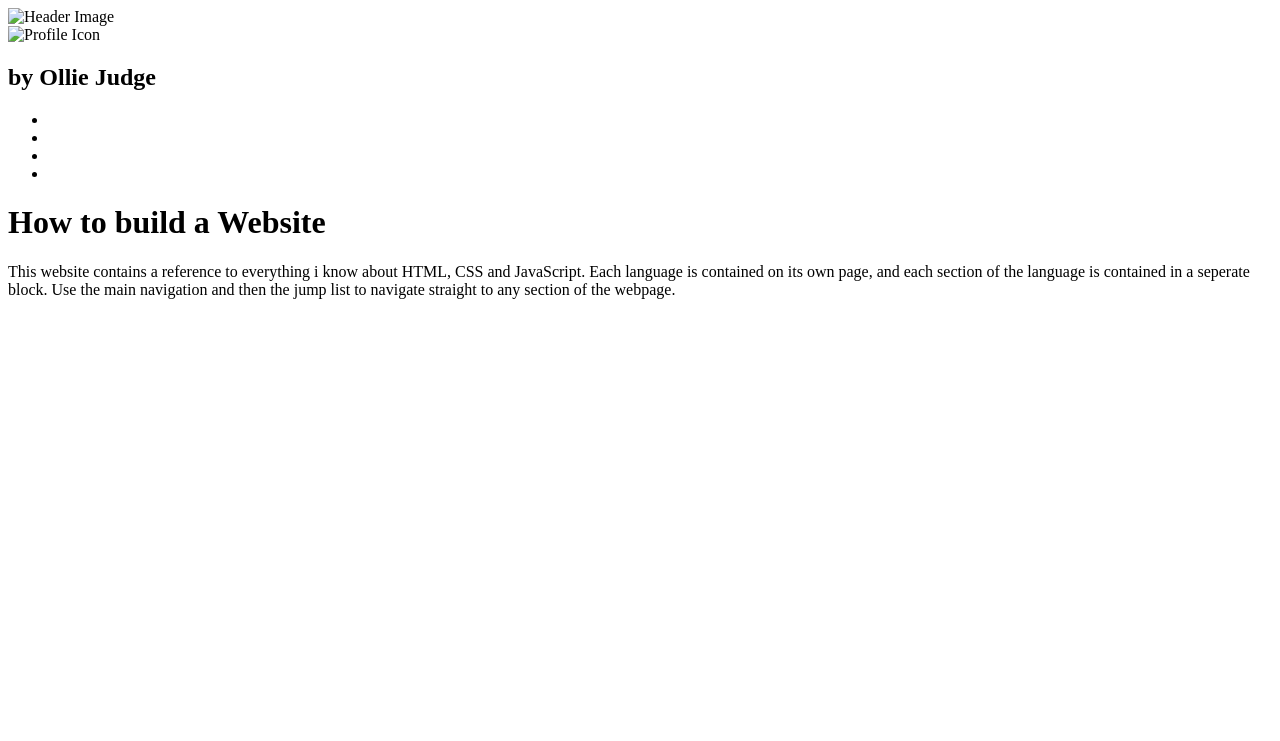
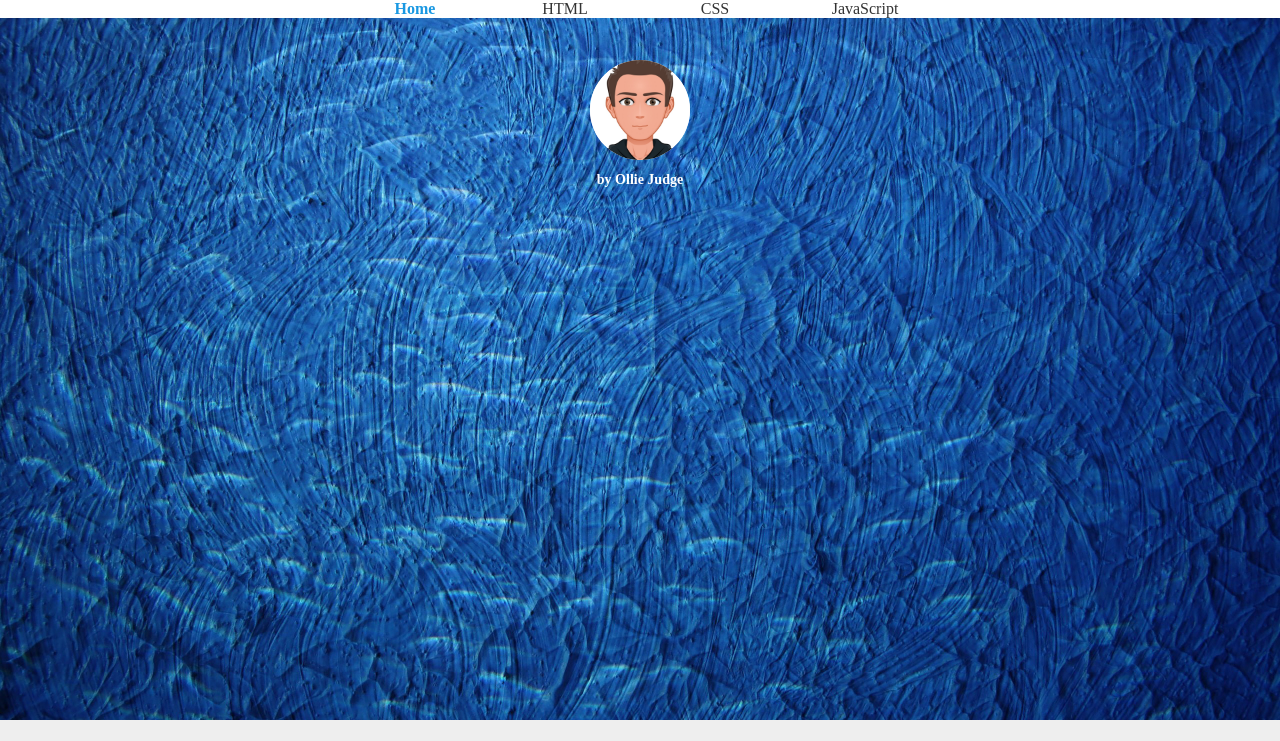
Before and after one commit to Ollie-Judge/confident-web-design, a plain HTML site: page index.html in a window 1280 px wide. Shown: the top 741 px of the page. Drawn offline with Linux system fonts and the light colour scheme.

Commit message:
finished styling the index page

```diff
--- a/index.html
+++ b/index.html
@@ -4,27 +4,28 @@
     <meta charset="UTF-8" />
     <meta http-equiv="X-UA-Compatible" content="IE=edge" />
     <meta name="viewport" content="width=device-width, initial-scale=1.0" />
-    <link href="style.css" />
+    <link rel="stylesheet" href="style.css" />
     <title>How to build a Website</title>
   </head>
   <body>
-    <div id="header">
-      <div id="profile">
-        <img src="img/header-image.jpg" alt="Header Image" />
-        <div id="profile-image">
-          <img src="img/profile-icon.png" alt="Profile Icon" />
-        </div>
-        <h2>by Ollie Judge</h2>
-      </div>
-    </div>
     <div id="navigation">
       <div id="navigation-inside">
         <ul>
-          <li><a href="index.html" class="active"></a></li>
-          <li><a href="html.html"></a></li>
-          <li><a href="css.html"></a></li>
-          <li><a href="javascript.html"></a></li>
+          <li><a href="index.html" class="active">Home</a></li>
+          <li><a href="html.html">HTML</a></li>
+          <li><a href="css.html">CSS</a></li>
+          <li><a href="javascript.html">JavaScript</a></li>
         </ul>
+      </div>
+    </div>
+
+    <div id="header">
+      <img src="img/header-image.jpg" alt="Header Image" />
+      <div id="profile">
+        <div id="profile-image">
+          <img src="img/myAvatar-vector.jpg" alt="Profile Icon" />
+        </div>
+        <h2>by Ollie Judge</h2>
       </div>
     </div>
 
--- a/style.css
+++ b/style.css
@@ -46,3 +46,62 @@ a:hover {
   color: #1998e2;
   font-weight: bold;
 }
+
+#header {
+  width: 100%;
+  overflow: hidden;
+}
+
+#header img {
+  width: 100%;
+  height: auto;
+}
+
+#profile {
+  width: 100px;
+  position: absolute;
+  z-index: 1;
+  left: 50%;
+  margin-left: -50px;
+  top: 60px;
+}
+
+#profile-image {
+  width: 100px;
+  height: 100px;
+  border-radius: 50px;
+  background: white;
+  overflow: hidden;
+}
+
+#profile-image img {
+  width: 100%;
+  height: auto;
+}
+
+#profile h2 {
+  color: white;
+  text-align: center;
+  font-size: 14px;
+}
+
+#introduction {
+  width: 600px;
+  padding: 20px;
+  background: white;
+  border: 1px solid #ccc;
+  margin: 20px auto;
+  border-radius: 10px;
+}
+
+h1 {
+  color: #1998e2;
+  font-size: 22px;
+  text-align: center;
+}
+
+p {
+  color: #777;
+  font-size: 18px;
+  line-height: 26px;
+}
```
Also changed, not shown: img/header-image.jpg (added), img/myAvatar-vector.jpg (added).
